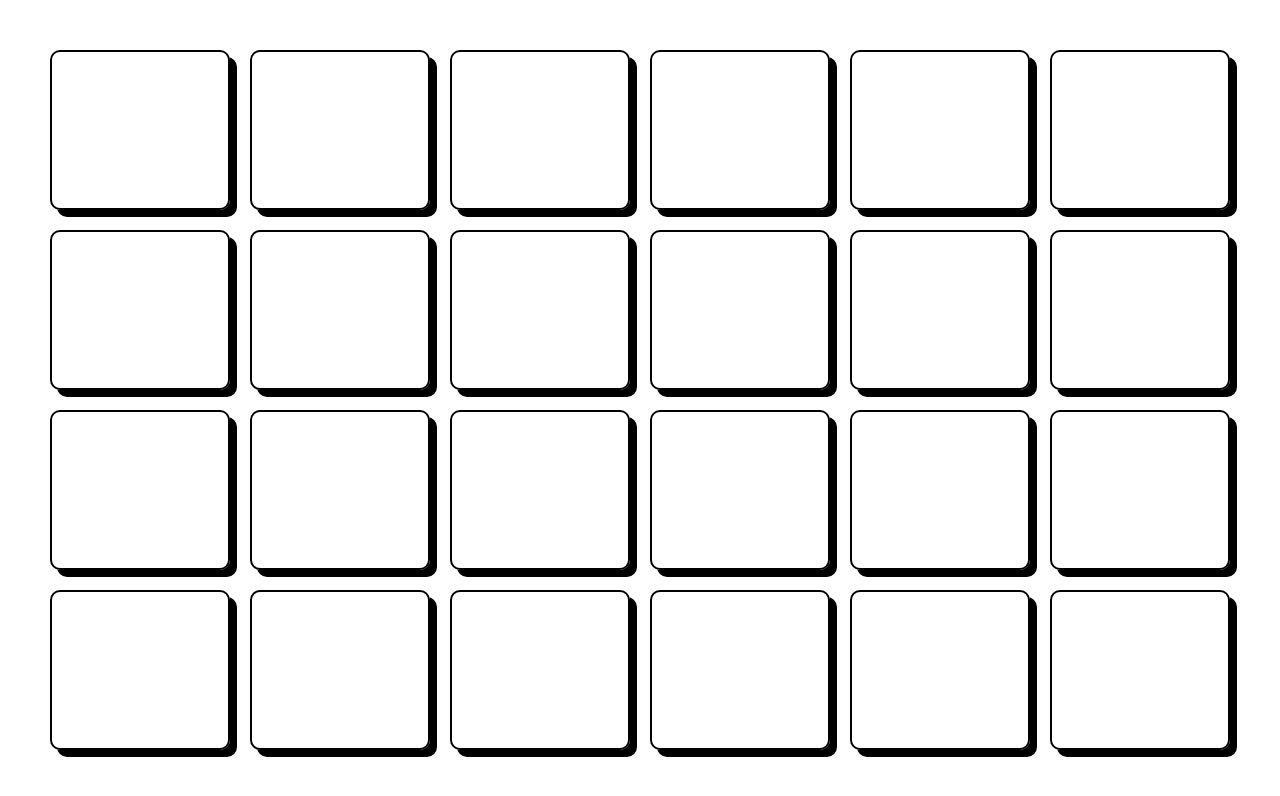
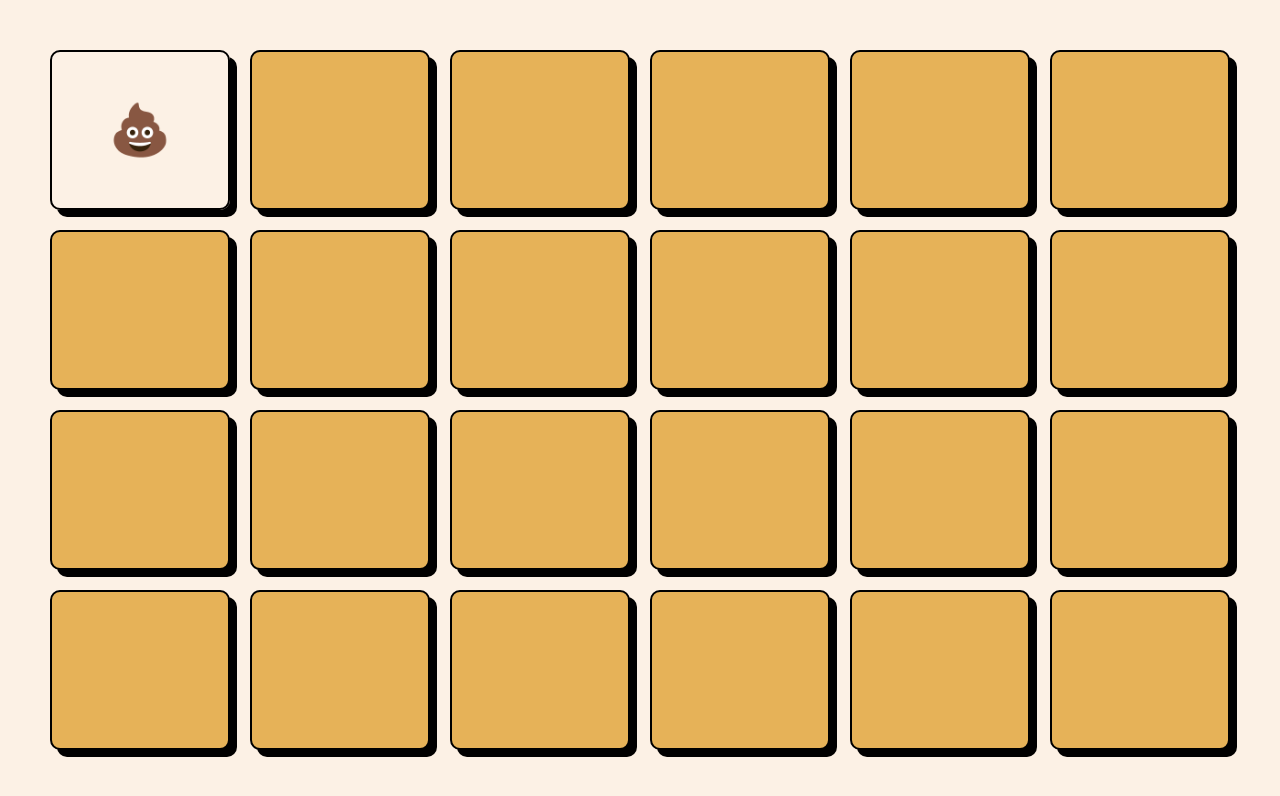
Before and after one commit to YoanBonjour/Memory, a website built with Parcel: page src/index.html in a window 1280 px wide. Both pictures are taken after a click on the element 140 px from the left and 130 px from the top of the page. Built offline with nearby package versions, Linux system fonts and the light colour scheme.

Commit message:
return 2 cards

```diff
--- a/src/js/main.js
+++ b/src/js/main.js
@@ -48,6 +48,7 @@ const shuffle = (array) => {
 shuffle(emojis).forEach((emoji) => {
   const card = document.createElement("div");
   card.classList.add("card");
+  card.classList.add("hidden");
 
   card.dataset.emoji = emoji;
 
@@ -111,3 +112,21 @@ setInterval(() => {
     });
   }
 }, 100);
+
+let firstChoice = null;
+let secondChoice = null;
+
+addEventListener("click", (event) => {
+  if (event.target.matches(".card")) {
+    if (firstChoice === null) {
+      firstChoice = card;
+      event.target.classList.remove("hidden");
+      event.target.innerText = event.target.dataset.emoji;
+    } else if (secondChoice === null) {
+      secondChoice = card;
+      event.target.classList.remove("hidden");
+      event.target.innerText = event.target.dataset.emoji;
+    } else {
+    }
+  }
+});
--- a/src/scss/main.scss
+++ b/src/scss/main.scss
@@ -2,6 +2,10 @@
 @import "base";
 @import "layout";
 @import "modules/example";
+
+body {
+  background-color: #fcf1e5;
+}
 
 #board {
   padding: 50px;
@@ -32,3 +36,11 @@
   left: 50%;
   font-size: 30px;
 }
+
+.hidden {
+  background-color: #e6b258;
+}
+
+.shown {
+  background-color: #efd7ae;
+}
```
